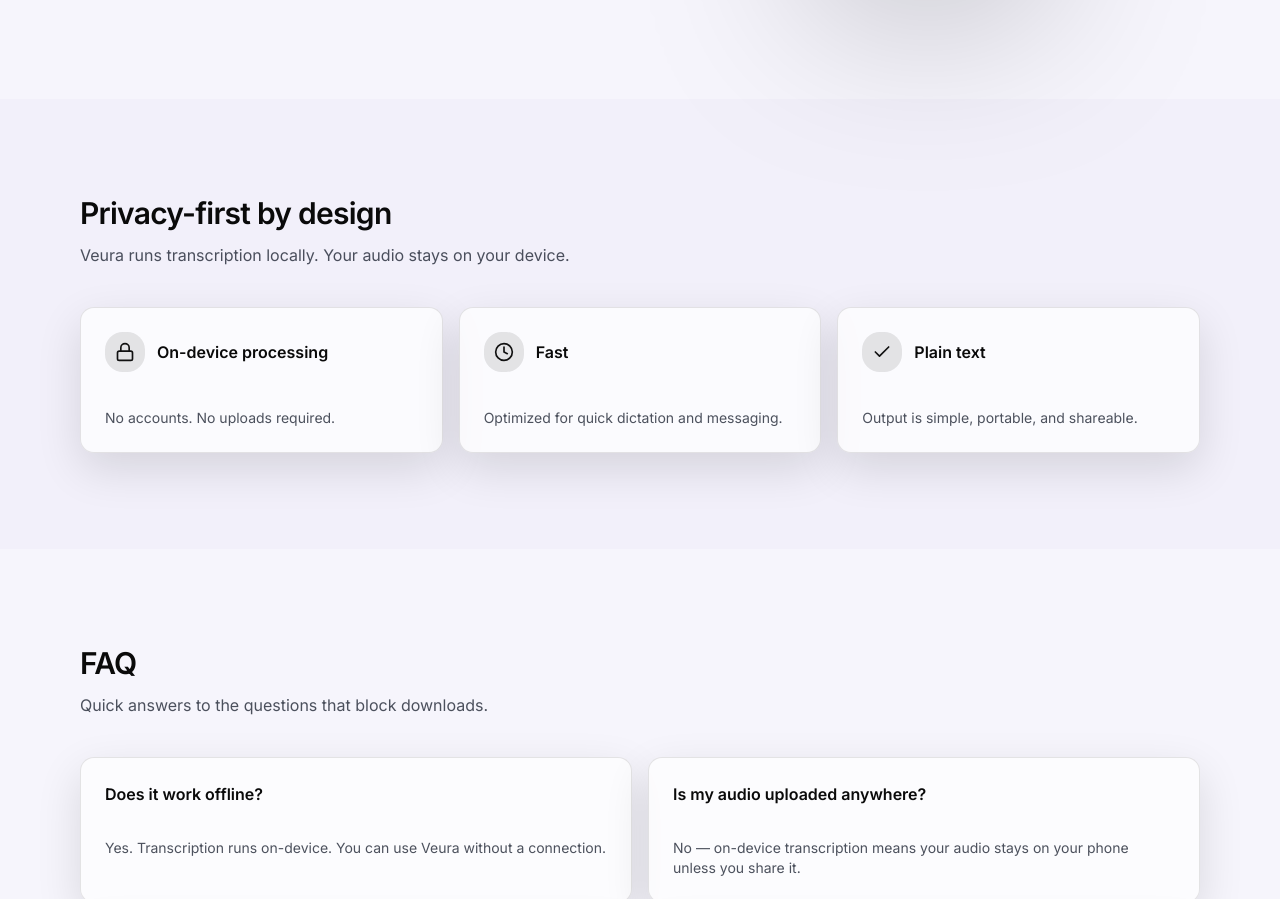
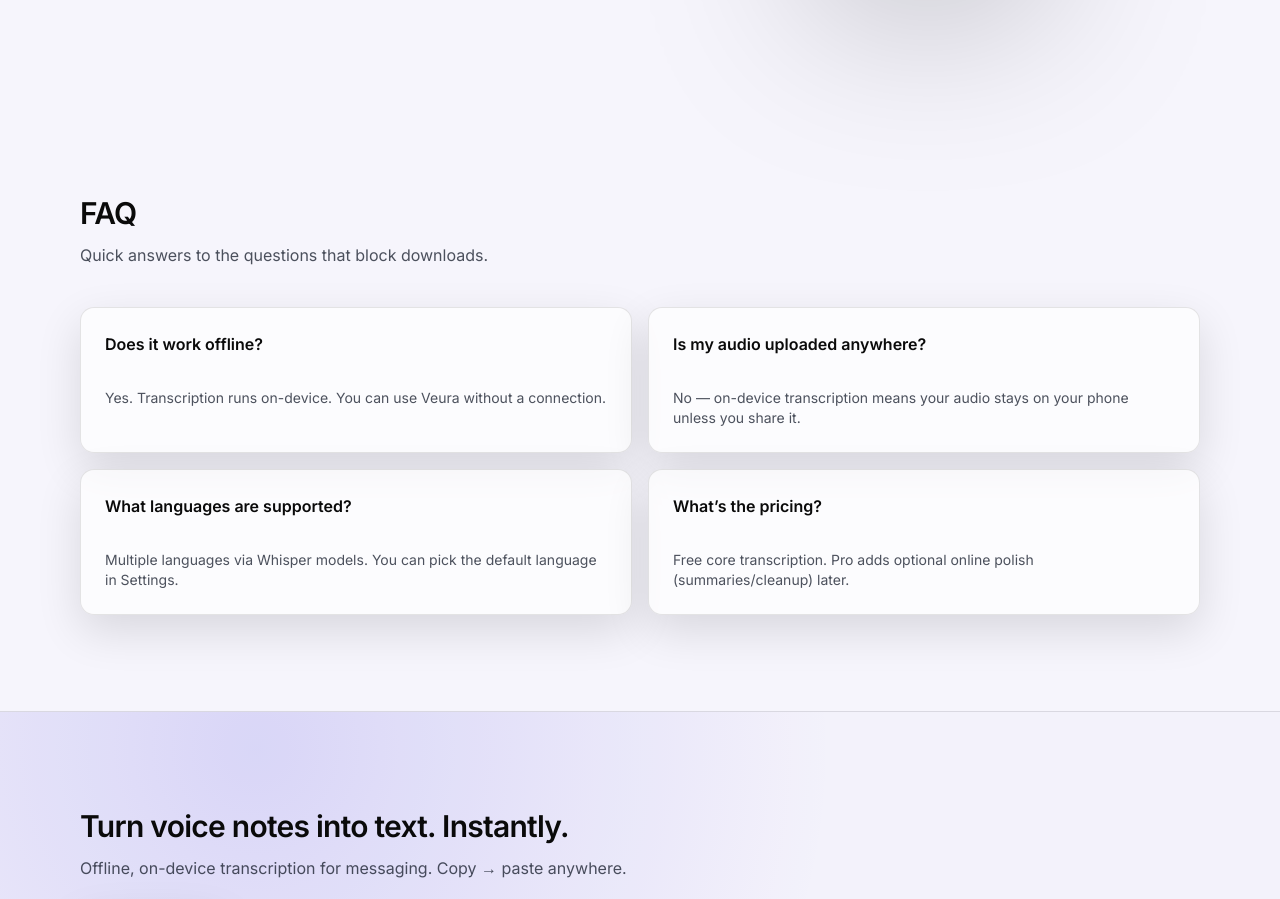
Before and after one commit to sabatesduran/veura-web, a Next.js app: page / in a window 1280 px wide. Shown: the part 2512-3411 px from the top of the page. Built offline with nearby package versions, Linux system fonts and the light colour scheme.

Commit message:
Remove Privacy-first section

```diff
--- a/src/app/page.tsx
+++ b/src/app/page.tsx
@@ -21,7 +21,6 @@ export default function Home() {
       <Hero />
       <Features />
       <HowItWorks />
-      <Privacy />
       <FAQ />
       <FinalCTA />
       <SiteFooter />
@@ -364,30 +363,6 @@ function HowItWorks() {
   );
 }
 
-function Privacy() {
-  return (
-    <section className="mx-auto max-w-6xl px-4 py-16 md:py-24">
-      <SectionTitle
-        title="Privacy-first by design"
-        body="Veura runs transcription locally. Your audio stays on your device."
-      />
-
-      <div className="mt-10 grid grid-cols-1 gap-4 md:grid-cols-3">
-        <TrustCard icon={<Lock className="size-5" />} title="On-device processing">
-          No accounts. No uploads required.
-        </TrustCard>
-        <TrustCard icon={<Clock className="size-5" />} title="Fast">
-          Optimized for quick dictation and messaging.
-        </TrustCard>
-        <TrustCard icon={<Check className="size-5" />} title="Plain text">
-          Output is simple, portable, and shareable.
-        </TrustCard>
-      </div>
-
-    </section>
-  );
-}
-
 function TrustCard({
   icon,
   title,
```
